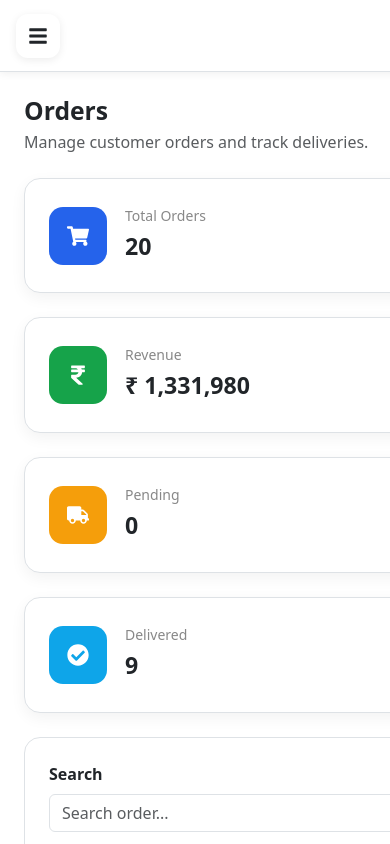
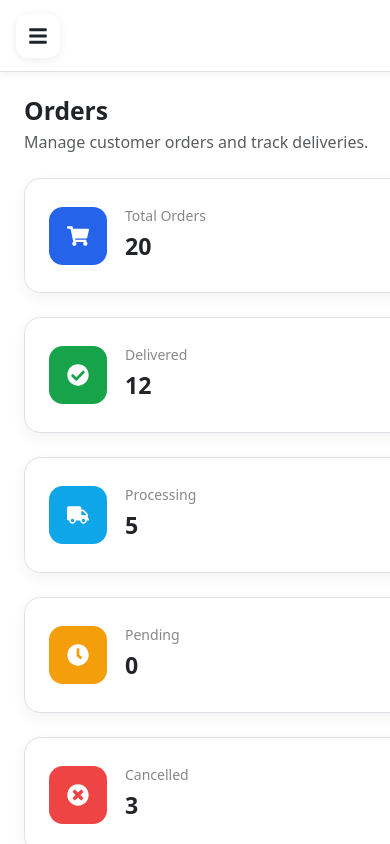
Before and after one commit to chaturbhujvijaydev-droid/react-dashboard, a React (Vite) app: page /orders in a window 390 px wide. Shown: the top 844 px of the page. Built offline with nearby package versions, Linux system fonts and the light colour scheme.

Commit message:
feat: enhance orders module with stats, modals, search, pagination, and responsive UI

```diff
--- a/src/components/Orders/OrderStats.jsx
+++ b/src/components/Orders/OrderStats.jsx
@@ -1,29 +1,20 @@
-import orders from "../../data/orders";
 import {
   FaShoppingCart,
-  FaRupeeSign,
+  FaCheckCircle,
+  FaClock,
   FaTruck,
-  FaCheckCircle,
+  FaTimesCircle,
 } from "react-icons/fa";
 
 import "./OrderStats.scss";
 
-const OrderStats = () => {
-  const totalOrders = orders.length;
-
-  const totalRevenue = orders.reduce(
-    (sum, order) => sum + order.amount,
-    0
-  );
-
-  const pendingOrders = orders.filter(
-    (order) => order.status === "Pending"
-  ).length;
-
-  const deliveredOrders = orders.filter(
-    (order) => order.status === "Delivered"
-  ).length;
-
+const OrderStats = ({
+  totalOrders,
+  delivered,
+  pending,
+  processing,
+  cancelled,
+}) => {
   const stats = [
     {
       title: "Total Orders",
@@ -32,41 +23,47 @@ const OrderStats = () => {
       color: "primary",
     },
     {
-      title: "Revenue",
-      value: `₹ ${totalRevenue.toLocaleString()}`,
-      icon: <FaRupeeSign />,
+      title: "Delivered",
+      value: delivered,
+      icon: <FaCheckCircle />,
       color: "success",
     },
     {
+      title: "Processing",
+      value: processing,
+      icon: <FaTruck />,
+      color: "info",
+    },
+    {
       title: "Pending",
-      value: pendingOrders,
-      icon: <FaTruck />,
+      value: pending,
+      icon: <FaClock />,
       color: "warning",
     },
     {
-      title: "Delivered",
-      value: deliveredOrders,
-      icon: <FaCheckCircle />,
-      color: "info",
+      title: "Cancelled",
+      value: cancelled,
+      icon: <FaTimesCircle />,
+      color: "danger",
     },
   ];
 
   return (
     <div className="row g-4 mb-4">
       {stats.map((item, index) => (
-        <div className="col-xl-3 col-md-6" key={index}>
+        <div
+          className="col-xl col-lg-4 col-md-6 col-sm-6"
+          key={index}
+        >
           <div className="order-stat-card">
-
             <div className={`stat-icon ${item.color}`}>
               {item.icon}
             </div>
 
-            <div>
+            <div className="stat-content">
               <small>{item.title}</small>
-
               <h3>{item.value}</h3>
             </div>
-
           </div>
         </div>
       ))}
--- a/src/components/Orders/OrderStats.scss
+++ b/src/components/Orders/OrderStats.scss
@@ -43,6 +43,10 @@
   background: #f59e0b;
 }
 
+.danger {
+  background: #ef4444;
+}
+
 .info {
   background: #0ea5e9;
 }
--- a/src/data/orders.js
+++ b/src/data/orders.js
@@ -18,7 +18,7 @@ const orders = [
     amount: 129999,
     quantity: 1,
     payment: "Paid",
-    status: "Shipped",
+   status: "Delivered",
     date: "14 Jul 2026",
   },
   {
@@ -73,7 +73,7 @@ const orders = [
     amount: 24999,
     quantity: 2,
     payment: "Paid",
-    status: "Shipped",
+      status: "Delivered",
     date: "09 Jul 2026",
   },
   {
@@ -117,7 +117,7 @@ const orders = [
     amount: 52999,
     quantity: 1,
     payment: "Paid",
-    status: "Shipped",
+      status: "Delivered",
     date: "05 Jul 2026",
   },
   {
@@ -160,8 +160,8 @@ const orders = [
     product: "ASUS ROG Monitor",
     amount: 38999,
     quantity: 1,
-    payment: "Paid",
-    status: "Shipped",
+    payment: "Refunded",
+    status: "Cancelled",
     date: "01 Jul 2026",
   },
   {
--- a/src/pages/Orders/Orders.jsx
+++ b/src/pages/Orders/Orders.jsx
@@ -2,28 +2,48 @@ import Layout from "../../components/layout/Layout";
 import OrderStats from "../../components/Orders/OrderStats";
 import OrderTable from "../../components/Orders/OrderTable";
 
+import ordersData from "../../data/orders";
+
 const Orders = () => {
+  const totalOrders = ordersData.length;
+
+  const delivered = ordersData.filter(
+    (o) => o.status === "Delivered"
+  ).length;
+
+  const pending = ordersData.filter(
+    (o) => o.status === "Pending"
+  ).length;
+
+  const processing = ordersData.filter(
+    (o) => o.status === "Processing"
+  ).length;
+
+  const cancelled = ordersData.filter(
+    (o) => o.status === "Cancelled"
+  ).length;
+
   return (
     <Layout>
-
-      {/* Page Header */}
       <div className="d-flex justify-content-between align-items-center mb-4">
-
         <div>
           <h2 className="fw-bold mb-1">Orders</h2>
+
           <p className="text-muted mb-0">
             Manage customer orders and track deliveries.
           </p>
         </div>
-
       </div>
 
-      {/* Statistics */}
-      <OrderStats />
+      <OrderStats
+        totalOrders={totalOrders}
+        delivered={delivered}
+        pending={pending}
+        processing={processing}
+        cancelled={cancelled}
+      />
 
-      {/* Orders Table */}
       <OrderTable />
-
     </Layout>
   );
 };
```
